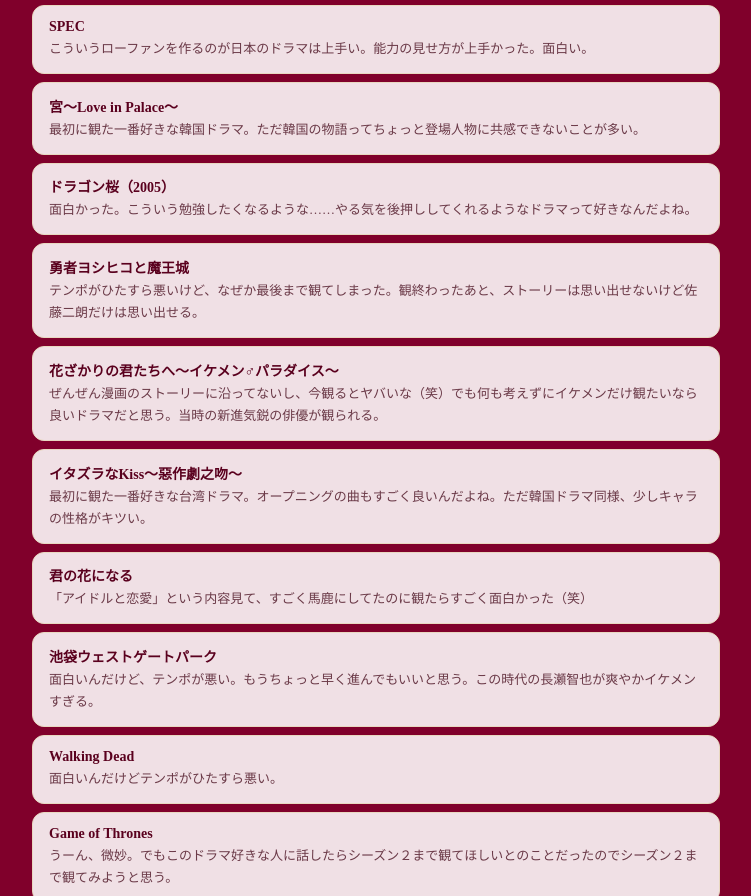
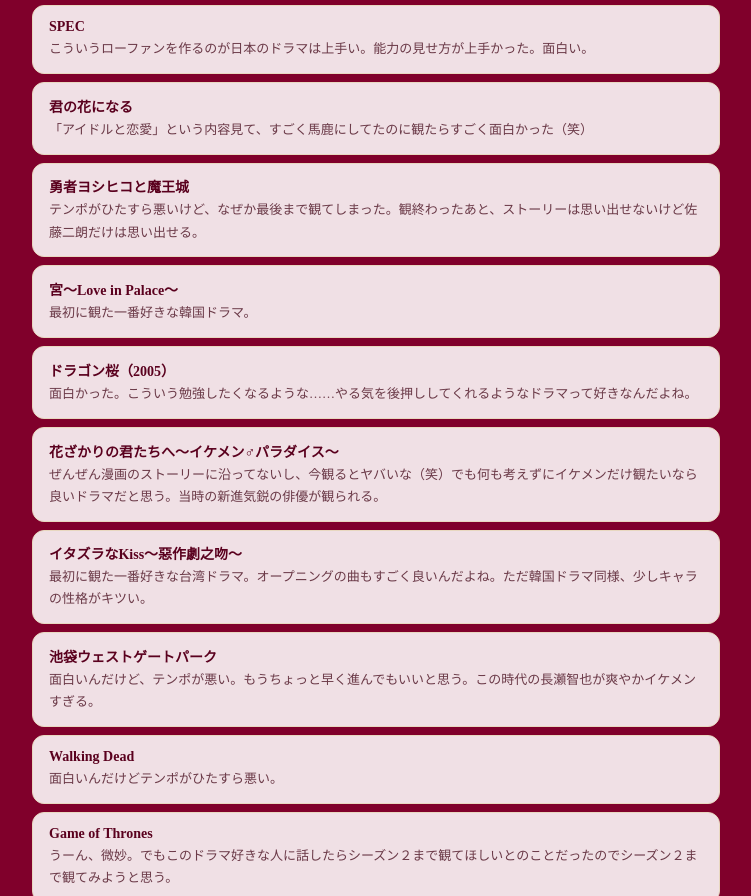
Before and after one commit to Azaleacreativeroom888/fan-drama, a plain HTML site: page ranking.html in a window 1280 px wide. Shown: the part 3666-4562 px from the top of the page, without its empty margins (264-1015 px from the left). Drawn offline with nearby package versions, Linux system fonts and the light colour scheme; a web font is replaced by a local one.

Commit message:
Reorder and update review items in ranking.html

```diff
--- a/ranking.html
+++ b/ranking.html
@@ -320,18 +320,23 @@
     </div>
 
     <div class="review-item">
+      <div class="review-item-title">君の花になる</div>
+      <div class="review-item-text">「アイドルと恋愛」という内容見て、すごく馬鹿にしてたのに観たらすごく面白かった（笑）</div>
+    </div>
+
+    <div class="review-item">
+      <div class="review-item-title">勇者ヨシヒコと魔王城</div>
+      <div class="review-item-text">テンポがひたすら悪いけど、なぜか最後まで観てしまった。観終わったあと、ストーリーは思い出せないけど佐藤二朗だけは思い出せる。</div>
+    </div>
+
+    <div class="review-item">
       <div class="review-item-title">宮～Love in Palace～</div>
-      <div class="review-item-text">最初に観た一番好きな韓国ドラマ。ただ韓国の物語ってちょっと登場人物に共感できないことが多い。</div>
+      <div class="review-item-text">最初に観た一番好きな韓国ドラマ。</div>
     </div>
 
     <div class="review-item">
       <div class="review-item-title">ドラゴン桜（2005）</div>
       <div class="review-item-text">面白かった。こういう勉強したくなるような……やる気を後押ししてくれるようなドラマって好きなんだよね。</div>
-    </div>
-
-    <div class="review-item">
-      <div class="review-item-title">勇者ヨシヒコと魔王城</div>
-      <div class="review-item-text">テンポがひたすら悪いけど、なぜか最後まで観てしまった。観終わったあと、ストーリーは思い出せないけど佐藤二朗だけは思い出せる。</div>
     </div>
 
     <div class="review-item">
@@ -342,11 +347,6 @@
     <div class="review-item">
       <div class="review-item-title">イタズラなKiss～惡作劇之吻～</div>
       <div class="review-item-text">最初に観た一番好きな台湾ドラマ。オープニングの曲もすごく良いんだよね。ただ韓国ドラマ同様、少しキャラの性格がキツい。</div>
-    </div>
-
-    <div class="review-item">
-      <div class="review-item-title">君の花になる</div>
-      <div class="review-item-text">「アイドルと恋愛」という内容見て、すごく馬鹿にしてたのに観たらすごく面白かった（笑）</div>
     </div>
 
     <div class="review-item">
```
